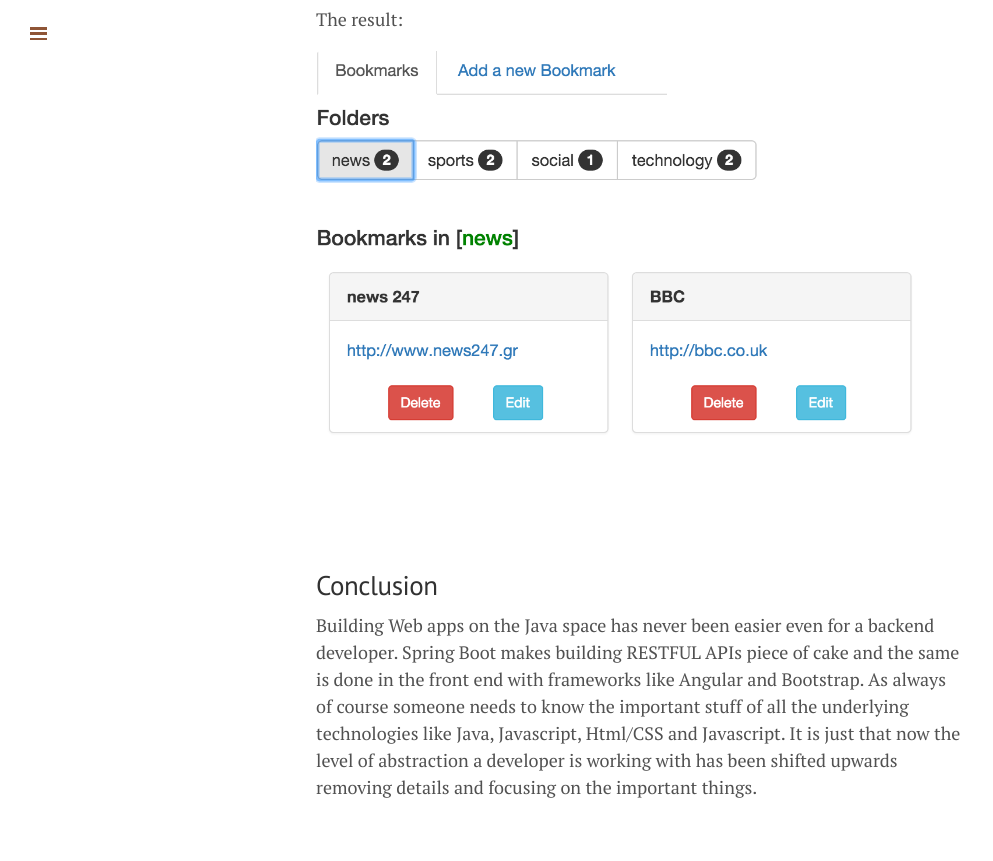
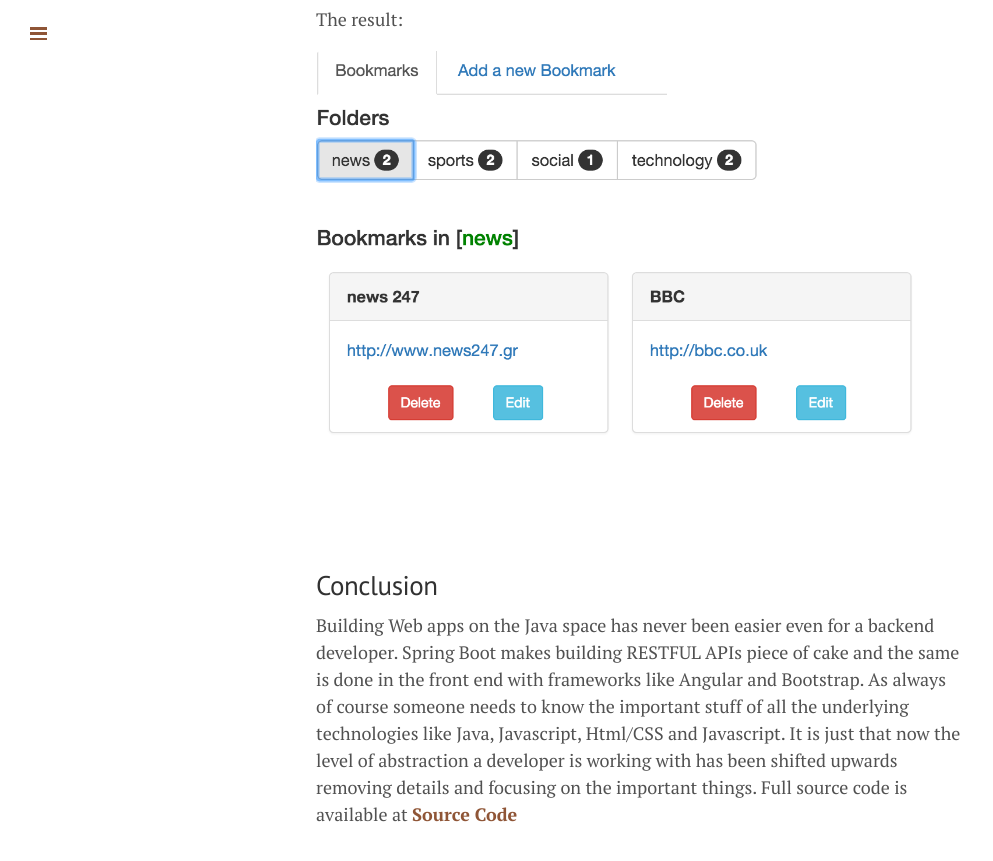
Before and after one commit to akalkatzakos/akalkatzakos.github.io, a Jekyll site: the page built from _posts/2015-11-08-spa-with-bootstrap-angular-springboot.md, in a window 1280 px wide and 900 px high, scrolled down 11994 px. Shown: the top 861 px of the window, without its empty margins (0-993 px from the left). Built offline with Jekyll 4.4.1, drawn with Linux system fonts in a browser that asks for light colours; comment, search, counter and statistics services are not loaded.

Commit message:
source code link added

```diff
--- a/_posts/2015-11-08-spa-with-bootstrap-angular-springboot.md
+++ b/_posts/2015-11-08-spa-with-bootstrap-angular-springboot.md
@@ -336,7 +336,7 @@
 ![Number of bookmarks][number-of-bookmarks]
 
 ## Conclusion
-Building Web apps on the Java space has never been easier even for a backend developer. Spring Boot makes building RESTFUL APIs piece of cake and the same is done in the front end with frameworks like Angular and Bootstrap. As always of course someone needs to know the important stuff of all the underlying technologies like Java, Javascript, Html/CSS and Javascript. It is just that now the level of abstraction a developer is working with has been shifted upwards removing details and focusing on the important things.
+Building Web apps on the Java space has never been easier even for a backend developer. Spring Boot makes building RESTFUL APIs piece of cake and the same is done in the front end with frameworks like Angular and Bootstrap. As always of course someone needs to know the important stuff of all the underlying technologies like Java, Javascript, Html/CSS and Javascript. It is just that now the level of abstraction a developer is working with has been shifted upwards removing details and focusing on the important things. Full source code is available at  [**Source Code**] [source-code]
 
 
 [bookmarks_list]: https://raw.githubusercontent.com/akalkatzakos/akalkatzakos.github.io/master/_images/20151120/bookmarks_list.png
@@ -354,3 +354,5 @@
 [typeahead]: https://raw.githubusercontent.com/akalkatzakos/akalkatzakos.github.io/master/_images/20151120/typeahead.png
 
 [number-of-bookmarks]: https://raw.githubusercontent.com/akalkatzakos/akalkatzakos.github.io/master/_images/20151120/number-of-bookmarks.png
+
+[source-code]: https://github.com/akalkatzakos/bookmarks-spa
```
